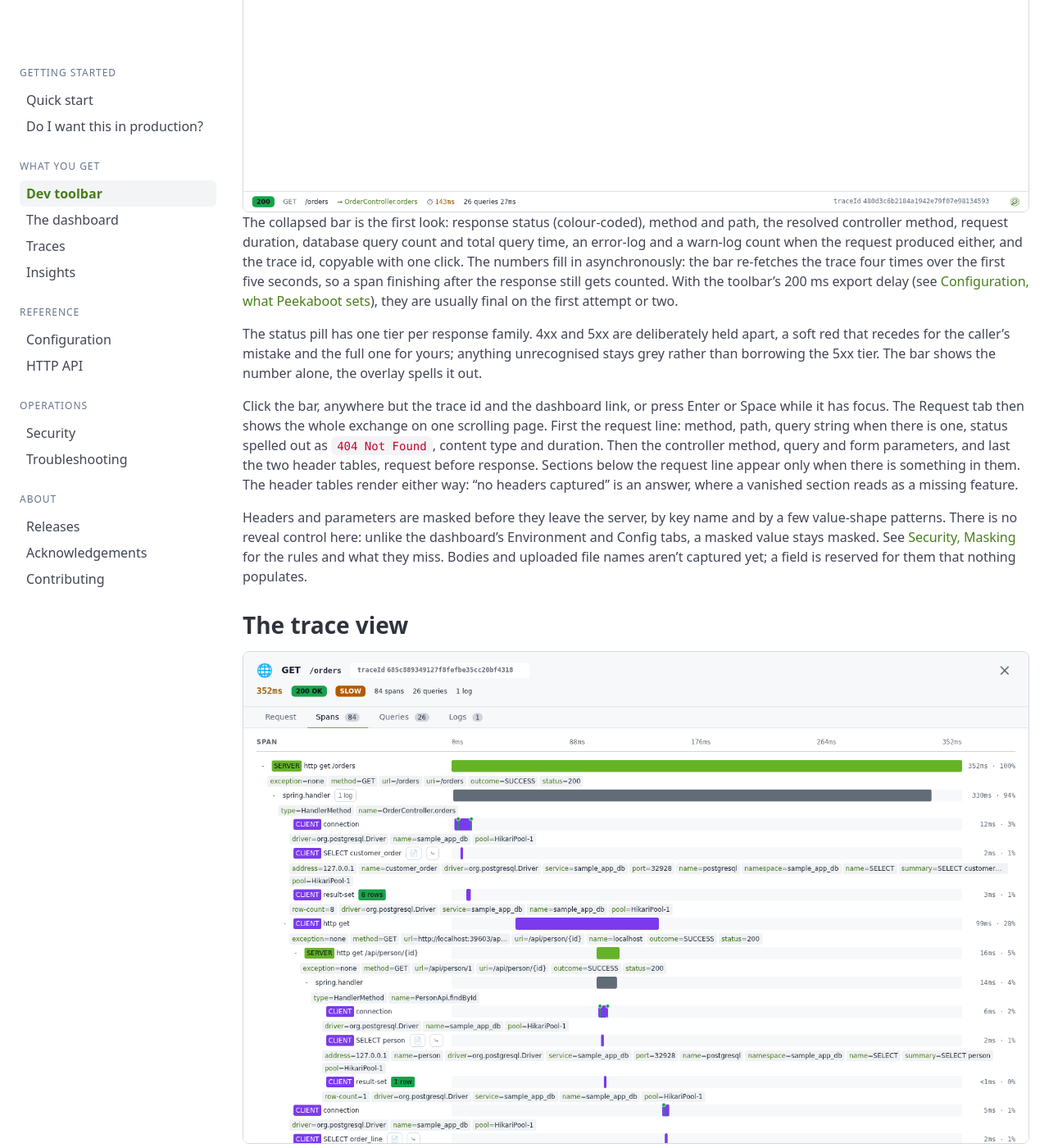
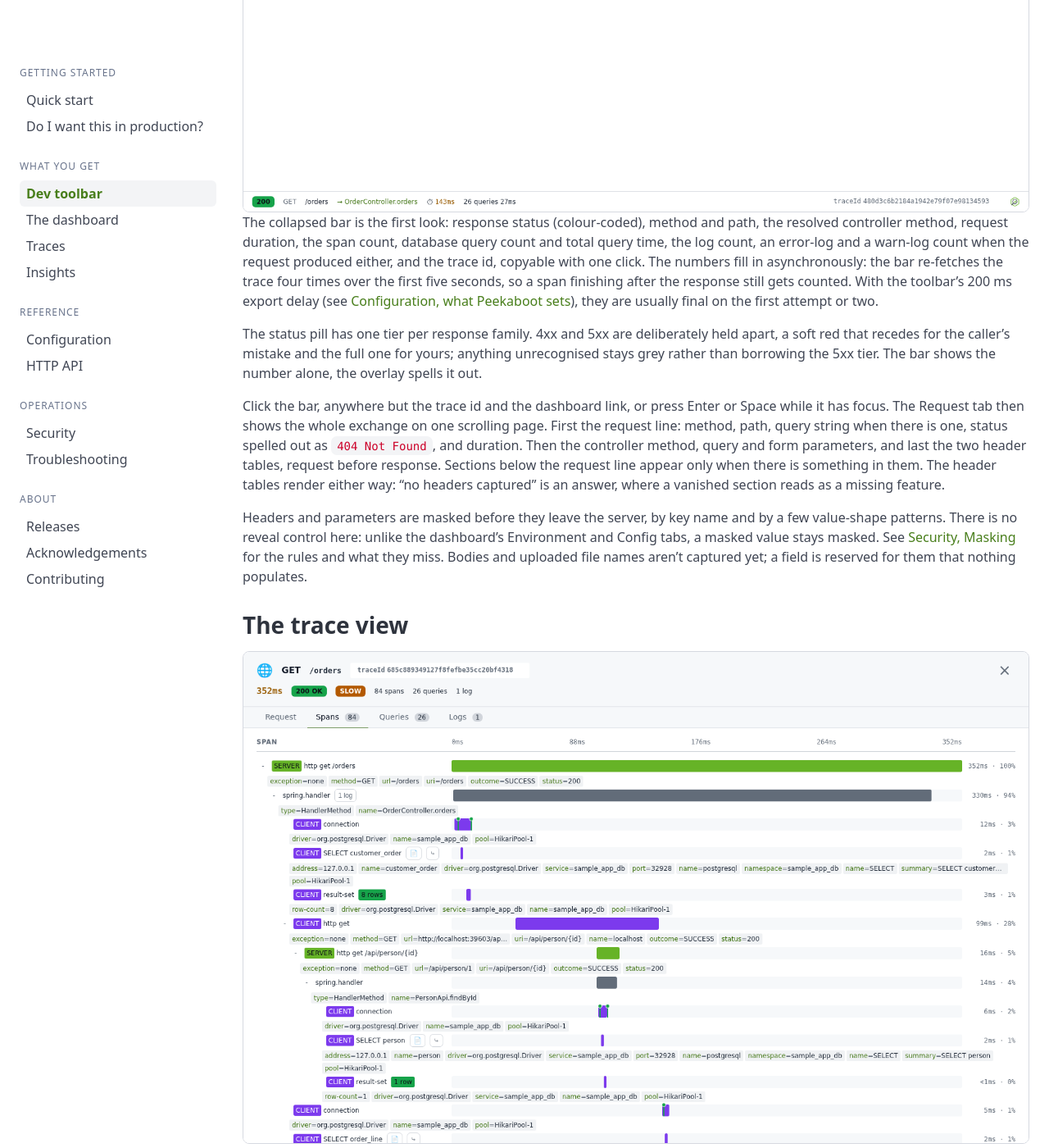
Before and after one commit to peekaboot-org/peekaboot-org.github.io, a Jekyll site: the page built from docs/dev-toolbar.md, in a window 1280 px wide and 1400 px high, scrolled down 1468 px. Shown: the whole window at 82% size. Built offline with Jekyll 4.4.1, drawn with Linux system fonts in a browser that asks for light colours; some of the changed text lies outside the part shown.

Commit message:
docs: describe the span details panel and counts

```diff
--- a/docs/dev-toolbar.md
+++ b/docs/dev-toolbar.md
@@ -64,11 +64,12 @@
 </figure>
 
 The collapsed bar is the first look: response status (colour-coded), method and path, the
-resolved controller method, request duration, database query count and total query time,
-an error-log and a warn-log count when the request produced either, and the trace id,
-copyable with one click. The numbers fill in asynchronously: the bar re-fetches the trace
-four times over the first five seconds, so a span finishing after the response still gets
-counted. With the toolbar's 200 ms export delay (see [Configuration, what Peekaboot
+resolved controller method, request duration, the span count, database query count and
+total query time, the log count, an error-log and a warn-log count when the request
+produced either, and the trace id, copyable with one click. The numbers fill in
+asynchronously: the bar re-fetches the trace four times over the first five seconds, so a
+span finishing after the response still gets counted. With the toolbar's 200 ms export
+delay (see [Configuration, what Peekaboot
 sets]({{ '/docs/configuration/' | relative_url }}#what-peekaboot-sets-in-your-application)),
 they are usually final on the first attempt or two.
 
@@ -80,9 +81,9 @@
 Click the bar, anywhere but the trace id and the dashboard link, or press Enter or Space
 while it has focus. The Request tab then shows the whole exchange on one scrolling page.
 First the request line: method, path, query string when there is one, status spelled out
-as `404 Not Found`, content type and duration. Then the controller method, query and form
-parameters, and last the two header tables, request before response. Sections below the
-request line appear only when there is something in them. The header tables render either
+as `404 Not Found`, and duration. Then the controller method, query and form parameters,
+and last the two header tables, request before response. Sections below the request line
+appear only when there is something in them. The header tables render either
 way: "no headers captured" is an answer, where a vanished section reads as a missing
 feature.
 
@@ -103,7 +104,10 @@
 
 The same click opens the full trace, the view the dashboard's Traces tab uses, without
 leaving the page you're testing. It opens on the Spans tab, shown above: the whole tree,
-every span's kind, tags and duration, nested exactly as they nested at runtime.
+every span's kind, tags and duration, nested exactly as they nested at runtime. Click a
+span's name to open a details panel below its row, with the kind spelled out, a copyable
+span id, and, where they apply, the error class and message, the SQL, and the tags with
+full keys.
 
 The Queries tab lists the SQL those spans ran, with duration and, where your
 instrumentation provides them, row counts. A query at or above
```
Also changed, not shown: other parts of docs/dev-toolbar.md (+4 -3 lines).
